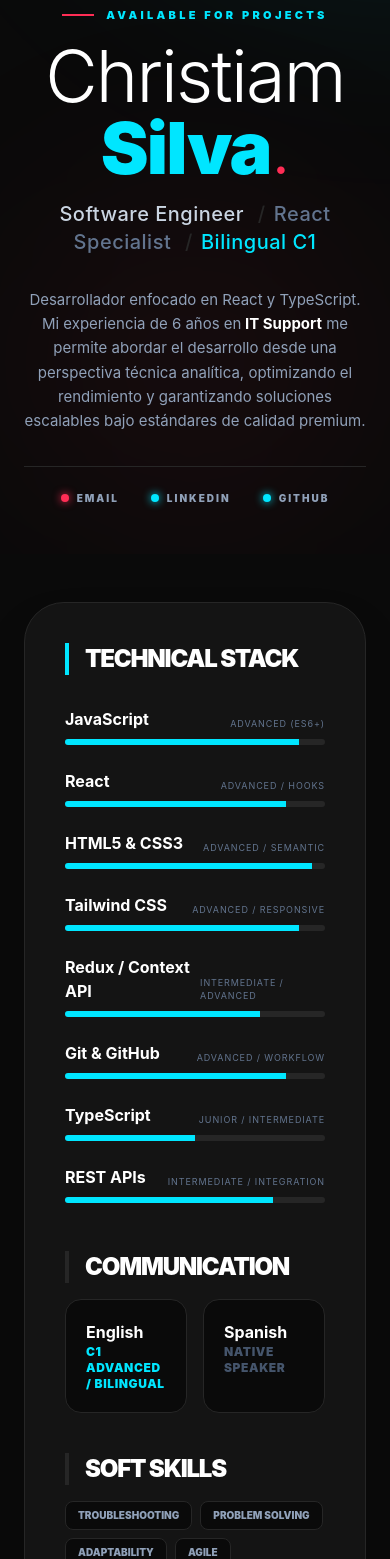
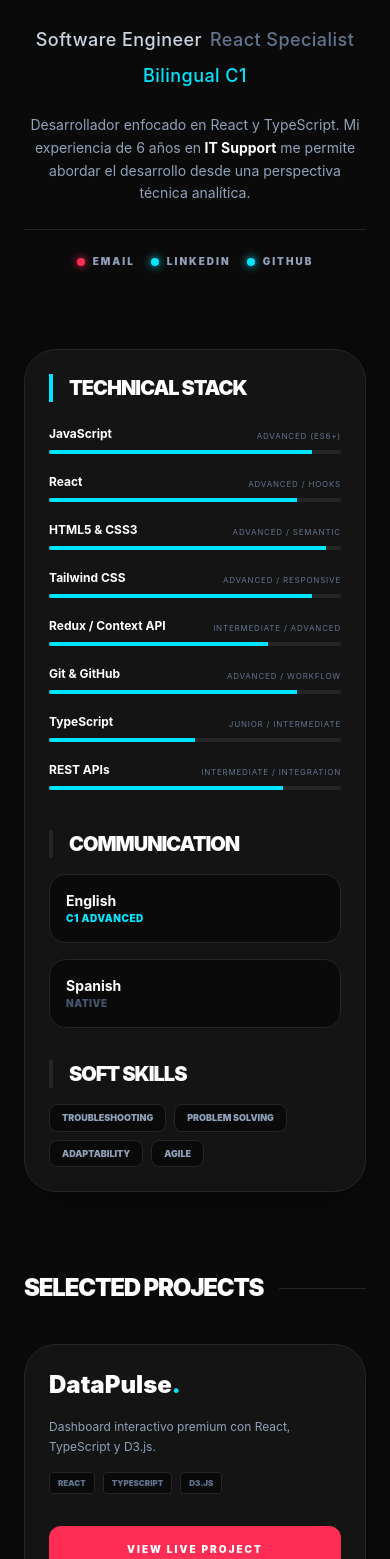
Before and after one commit to christiamgsp/mi-portafolio, a React (Vite) app: page / in a window 390 px wide. Shown: the part 329-1888 px from the top of the page. Built offline with nearby package versions, Linux system fonts and the light colour scheme.

Commit message:
style: enhance mobile responsiveness across all portfolio components

```diff
--- a/src/components/Certificados.jsx
+++ b/src/components/Certificados.jsx
@@ -2,22 +2,22 @@ import React from 'react';
 import { certificaciones } from '../data';
 
 const Certificados = () => (
-  <section className='py-16 bg-[#0A0A0A]'>
+  <section className='py-12 md:py-16 bg-[#0A0A0A]'>
     <div className='container mx-auto px-6 max-w-5xl'>
-      <h2 className='text-2xl font-black text-white tracking-tighter mb-10 uppercase border-l-4 border-[#00E6FF] pl-4'>
+      <h2 className='text-xl md:text-2xl font-black text-white tracking-tighter mb-8 md:mb-10 uppercase border-l-4 border-[#00E6FF] pl-4'>
         Credentials & Education
       </h2>
 
-      <div className='grid grid-cols-1 md:grid-cols-3 gap-6'>
+      <div className='grid grid-cols-1 sm:grid-cols-2 md:grid-cols-3 gap-4 md:gap-6'>
         {certificaciones.map((cert) => (
           <div
             key={cert.id}
-            className='bg-[#141414] p-8 rounded-[2rem] border border-[#262626] hover:border-[#00E6FF]/30 transition-all group flex flex-col justify-between'>
+            className='bg-[#141414] p-6 md:p-8 rounded-[1.5rem] md:rounded-[2rem] border border-[#262626] hover:border-[#00E6FF]/30 transition-all group flex flex-col justify-between'>
             <div>
-              <span className='text-[10px] font-black uppercase tracking-widest text-[#00E6FF] bg-[#00E6FF]/5 px-2 py-1 rounded'>
+              <span className='text-[9px] md:text-[10px] font-black uppercase tracking-widest text-[#00E6FF] bg-[#00E6FF]/5 px-2 py-1 rounded'>
                 {cert.academia}
               </span>
-              <h3 className='mt-4 text-lg font-bold text-white leading-tight'>
+              <h3 className='mt-4 text-md md:text-lg font-bold text-white leading-tight'>
                 {cert.titulo}
               </h3>
             </div>
@@ -25,7 +25,7 @@ const Certificados = () => (
               href={cert.link}
               target='_blank'
               rel='noopener noreferrer'
-              className='mt-8 text-[10px] font-black text-slate-500 hover:text-white uppercase tracking-widest flex items-center gap-2 transition-colors'>
+              className='mt-6 md:mt-8 text-[9px] md:text-[10px] font-black text-slate-500 hover:text-white uppercase tracking-widest flex items-center gap-2 transition-colors'>
               Verify Document →
             </a>
           </div>
@@ -34,5 +34,4 @@ const Certificados = () => (
     </div>
   </section>
 );
-
 export default Certificados;
--- a/src/components/HabilidadesYIdiomas.jsx
+++ b/src/components/HabilidadesYIdiomas.jsx
@@ -17,28 +17,29 @@ const HabilidadesYIdiomas = () => {
   ];
 
   return (
-    <section className='py-12 bg-[#0A0A0A]'>
+    <section className='py-8 md:py-12 bg-[#0A0A0A]'>
       <div className='container mx-auto px-6 max-w-5xl'>
-        <div className='bg-[#141414] p-10 rounded-[2.5rem] border border-[#262626] shadow-2xl'>
-          <div className='grid grid-cols-1 md:grid-cols-2 gap-12'>
-            <div className='space-y-8'>
-              <h2 className='text-2xl font-black text-white tracking-tighter uppercase border-l-4 border-[#00E6FF] pl-4'>
+        <div className='bg-[#141414] p-6 md:p-10 rounded-[2rem] md:rounded-[2.5rem] border border-[#262626] shadow-2xl'>
+          <div className='grid grid-cols-1 md:grid-cols-2 gap-10 md:gap-12'>
+            {/* Technical Stack */}
+            <div className='space-y-6 md:space-y-8'>
+              <h2 className='text-xl md:text-2xl font-black text-white tracking-tighter uppercase border-l-4 border-[#00E6FF] pl-4'>
                 Technical Stack
               </h2>
-              <div className='grid grid-cols-1 sm:grid-cols-2 gap-x-8 gap-y-6'>
+              <div className='grid grid-cols-1 sm:grid-cols-2 gap-x-8 gap-y-5'>
                 {technicalSkills.map((skill) => (
                   <div key={skill.name} className='group space-y-2'>
                     <div className='flex justify-between items-end'>
-                      <p className='text-white font-bold group-hover:text-[#00E6FF] transition-colors'>
+                      <p className='text-xs md:text-sm text-white font-bold group-hover:text-[#00E6FF] transition-colors'>
                         {skill.name}
                       </p>
-                      <span className='text-[9px] text-slate-500 uppercase tracking-widest'>
+                      <span className='text-[8px] text-slate-500 uppercase tracking-widest'>
                         {skill.level}
                       </span>
                     </div>
-                    <div className='h-1.5 w-full bg-[#262626] rounded-full overflow-hidden'>
+                    <div className='h-1 w-full bg-[#262626] rounded-full overflow-hidden'>
                       <div
-                        className='h-full bg-[#00E6FF] transition-all duration-1000'
+                        className='h-full bg-[#00E6FF]'
                         style={{ width: skill.percent }}></div>
                     </div>
                   </div>
@@ -46,29 +47,30 @@ const HabilidadesYIdiomas = () => {
               </div>
             </div>
 
-            <div className='space-y-10'>
+            {/* Comunicación y Soft Skills */}
+            <div className='space-y-8 md:space-y-10'>
               <div className='space-y-4'>
-                <h2 className='text-2xl font-black text-white tracking-tighter uppercase border-l-4 border-[#262626] pl-4'>
+                <h2 className='text-xl md:text-2xl font-black text-white tracking-tighter uppercase border-l-4 border-[#262626] pl-4'>
                   Communication
                 </h2>
-                <div className='flex gap-4'>
-                  <div className='bg-[#0A0A0A] border border-[#262626] p-5 rounded-2xl flex-1'>
-                    <p className='text-white font-bold'>English</p>
-                    <p className='text-xs text-[#00E6FF] font-black uppercase tracking-wider'>
-                      C1 Advanced / Bilingual
+                <div className='flex flex-col sm:flex-row gap-4'>
+                  <div className='bg-[#0A0A0A] border border-[#262626] p-4 md:p-5 rounded-2xl flex-1'>
+                    <p className='text-sm text-white font-bold'>English</p>
+                    <p className='text-[10px] text-[#00E6FF] font-black uppercase tracking-wider'>
+                      C1 Advanced
                     </p>
                   </div>
-                  <div className='bg-[#0A0A0A] border border-[#262626] p-5 rounded-2xl flex-1'>
-                    <p className='text-white font-bold'>Spanish</p>
-                    <p className='text-xs text-slate-600 font-black uppercase tracking-wider'>
-                      Native Speaker
+                  <div className='bg-[#0A0A0A] border border-[#262626] p-4 md:p-5 rounded-2xl flex-1'>
+                    <p className='text-sm text-white font-bold'>Spanish</p>
+                    <p className='text-[10px] text-slate-600 font-black uppercase tracking-wider'>
+                      Native
                     </p>
                   </div>
                 </div>
               </div>
 
               <div className='space-y-4'>
-                <h2 className='text-2xl font-black text-white tracking-tighter uppercase border-l-4 border-[#262626] pl-4'>
+                <h2 className='text-xl md:text-2xl font-black text-white tracking-tighter uppercase border-l-4 border-[#262626] pl-4'>
                   Soft Skills
                 </h2>
                 <div className='flex flex-wrap gap-2'>
@@ -80,7 +82,7 @@ const HabilidadesYIdiomas = () => {
                   ].map((s) => (
                     <span
                       key={s}
-                      className='text-[10px] font-black bg-[#0A0A0A] text-slate-400 border border-[#262626] px-3 py-1.5 rounded-lg uppercase'>
+                      className='text-[9px] md:text-[10px] font-black bg-[#0A0A0A] text-slate-400 border border-[#262626] px-3 py-1.5 rounded-lg uppercase'>
                       {s}
                     </span>
                   ))}
@@ -93,5 +95,4 @@ const HabilidadesYIdiomas = () => {
     </section>
   );
 };
-
 export default HabilidadesYIdiomas;
--- a/src/components/Header.jsx
+++ b/src/components/Header.jsx
@@ -6,54 +6,54 @@ const Header = () => {
     'Contacto Oportunidad Laboral - Full Stack Developer'
   );
   const emailBody = encodeURIComponent(
-    'Hola Christiam,\n\nHe visto tu portfolio y me ha interesado mucho tu perfil técnico, especialmente tu experiencia en React y tu background en IT Support. Me gustaría que pudiéramos agendar una breve llamada para conocerte mejor.\n\nSaludos.'
+    'Hola Christiam,\n\nHe visto tu portfolio...'
   );
   const mailtoLink = `mailto:christiamgsp@gmail.com?subject=${emailSubject}&body=${emailBody}`;
 
   return (
-    <header className='relative pt-24 pb-12 overflow-hidden bg-[#0A0A0A]'>
-      <div className='absolute top-0 right-0 -translate-y-1/2 translate-x-1/2 w-[600px] h-[600px] bg-[#00E6FF]/10 rounded-full blur-[120px]'></div>
-      <div className='absolute bottom-0 left-0 w-96 h-96 bg-[#FF2D55]/5 rounded-full blur-[100px]'></div>
+    <header className='relative pt-12 md:pt-24 pb-12 overflow-hidden bg-[#0A0A0A]'>
+      <div className='absolute top-0 right-0 -translate-y-1/2 translate-x-1/2 w-[300px] md:w-[600px] h-[300px] md:h-[600px] bg-[#00E6FF]/10 rounded-full blur-[80px] md:blur-[120px]'></div>
 
       <div className='container relative mx-auto px-6 max-w-5xl'>
-        <div className='flex flex-col md:flex-row items-center md:items-start gap-16'>
-          <div className='flex-1 space-y-8 text-center md:text-left order-2 md:order-1'>
+        <div className='flex flex-col md:flex-row items-center md:items-start gap-10 md:gap-16'>
+          {/* Contenido de Texto */}
+          <div className='flex-1 space-y-6 md:space-y-8 text-center md:text-left order-2 md:order-1'>
             <div className='space-y-4'>
               <div className='flex items-center justify-center md:justify-start gap-3'>
                 <span className='w-8 h-[2px] bg-[#FF2D55]'></span>
-                <span className='text-[11px] font-black tracking-[0.3em] text-[#00E6FF] uppercase'>
+                <span className='text-[10px] md:text-[11px] font-black tracking-[0.3em] text-[#00E6FF] uppercase'>
                   Available for Projects
                 </span>
               </div>
 
-              <h1 className='text-7xl font-light tracking-tight text-white leading-none'>
+              <h1 className='text-5xl md:text-7xl font-light tracking-tight text-white leading-tight md:leading-none'>
                 Christiam{' '}
                 <span className='font-black text-[#00E6FF]'>Silva</span>
                 <span className='text-[#FF2D55]'>.</span>
               </h1>
 
-              <p className='text-xl text-slate-300 font-medium tracking-wide'>
-                Software Engineer <span className='text-[#262626] mx-2'>/</span>
+              <p className='text-lg md:text-xl text-slate-300 font-medium tracking-wide flex flex-wrap justify-center md:justify-start items-center gap-2'>
+                Software Engineer{' '}
+                <span className='hidden md:inline text-[#262626]'>/</span>
                 <span className='text-slate-500'>React Specialist</span>{' '}
-                <span className='text-[#262626] mx-2'>/</span>
+                <span className='hidden md:inline text-[#262626]'>/</span>
                 <span className='text-[#00E6FF]'>Bilingual C1</span>
               </p>
             </div>
 
-            <p className='text-[15px] text-slate-400 leading-relaxed max-w-xl mx-auto md:mx-0'>
+            <p className='text-sm md:text-[15px] text-slate-400 leading-relaxed max-w-xl mx-auto md:mx-0'>
               Desarrollador enfocado en React y TypeScript. Mi experiencia de 6
               años en
               <span className='text-white font-bold'> IT Support</span> me
               permite abordar el desarrollo desde una perspectiva técnica
-              analítica, optimizando el rendimiento y garantizando soluciones
-              escalables bajo estándares de calidad premium.
+              analítica.
             </p>
 
-            <div className='flex flex-wrap justify-center md:justify-start gap-8 pt-6 border-t border-[#262626]'>
+            <div className='flex flex-wrap justify-center md:justify-start gap-4 md:gap-8 pt-6 border-t border-[#262626]'>
               <a
                 href={mailtoLink}
                 className='group flex items-center gap-2 text-slate-400 hover:text-white transition-all text-[10px] font-black uppercase tracking-[0.2em]'>
-                <span className='w-2 h-2 rounded-full bg-[#FF2D55] shadow-[0_0_8px_#FF2D55]'></span>
+                <span className='w-2 h-2 rounded-full bg-[#FF2D55] shadow-[0_0_8px_#FF2D55]'></span>{' '}
                 Email
               </a>
               <a
@@ -61,7 +61,7 @@ const Header = () => {
                 target='_blank'
                 rel='noreferrer'
                 className='group flex items-center gap-2 text-slate-400 hover:text-[#00E6FF] transition-all text-[10px] font-black uppercase tracking-[0.2em]'>
-                <span className='w-2 h-2 rounded-full bg-[#00E6FF] shadow-[0_0_8px_#00E6FF]'></span>
+                <span className='w-2 h-2 rounded-full bg-[#00E6FF] shadow-[0_0_8px_#00E6FF]'></span>{' '}
                 LinkedIn
               </a>
               <a
@@ -69,24 +69,25 @@ const Header = () => {
                 target='_blank'
                 rel='noreferrer'
                 className='group flex items-center gap-2 text-slate-400 hover:text-[#00E6FF] transition-all text-[10px] font-black uppercase tracking-[0.2em]'>
-                <span className='w-2 h-2 rounded-full bg-[#00E6FF] shadow-[0_0_8px_#00E6FF]'></span>
+                <span className='w-2 h-2 rounded-full bg-[#00E6FF] shadow-[0_0_8px_#00E6FF]'></span>{' '}
                 GitHub
               </a>
             </div>
           </div>
 
+          {/* Foto de Perfil */}
           <div className='shrink-0 order-1 md:order-2'>
             <div className='relative'>
               <div className='absolute -inset-4 border border-[#262626] rounded-full'></div>
               <div className='absolute -inset-1 border border-[#00E6FF]/20 rounded-full animate-pulse'></div>
-              <div className='relative w-44 h-44 md:w-56 md:h-56 rounded-full overflow-hidden border-4 border-[#141414] shadow-[0_0_50px_rgba(0,230,255,0.1)]'>
+              <div className='relative w-40 h-40 md:w-56 md:h-56 rounded-full overflow-hidden border-4 border-[#141414] shadow-[0_0_50px_rgba(0,230,255,0.1)]'>
                 <img
                   src='public\pdfs\foto-perfil.jpg'
                   alt='Christiam Silva'
                   className='w-full h-full object-cover filter grayscale hover:grayscale-0 transition-all duration-1000 scale-110 hover:scale-100'
                 />
               </div>
-              <div className='absolute bottom-4 right-4 w-10 h-10 bg-[#FF2D55] rounded-full flex items-center justify-center border-4 border-[#0A0A0A]'>
+              <div className='absolute bottom-3 right-3 md:bottom-4 md:right-4 w-8 h-8 md:w-10 md:h-10 bg-[#FF2D55] rounded-full flex items-center justify-center border-4 border-[#0A0A0A]'>
                 <div className='w-2 h-2 bg-white rounded-full animate-ping'></div>
               </div>
             </div>
@@ -96,5 +97,4 @@ const Header = () => {
     </header>
   );
 };
-
 export default Header;
--- a/src/components/Proyectos.jsx
+++ b/src/components/Proyectos.jsx
@@ -4,28 +4,28 @@ const Proyectos = () => {
   const listaProyectos = [
     {
       nombre: 'DataPulse',
-      desc: 'Dashboard interactivo premium con React, TypeScript y D3.js. Visualización avanzada de datos complejos mediante gráficos dinámicos.',
+      desc: 'Dashboard interactivo premium con React, TypeScript y D3.js.',
       stack: ['React', 'TypeScript', 'D3.js'],
       link: 'https://data-pulse-ivory.vercel.app/',
       accent: '#00E6FF',
     },
     {
       nombre: 'SmartShop',
-      desc: 'Plataforma e-commerce con asistente de Inteligencia Artificial integrado para asesoramiento en tiempo real.',
+      desc: 'Plataforma e-commerce con asistente de Inteligencia Artificial.',
       stack: ['React', 'AI Integration', 'Redux'],
       link: 'https://modern-ecommerce-react-ph12eex9c-christiamgsps-projects.vercel.app/',
       accent: '#A855F7',
     },
     {
       nombre: 'OrganizeMe',
-      desc: 'Aplicación de gestión de proyectos inspirada en Trello, diseñada para organizar tareas de forma visual y fluida.',
+      desc: 'Aplicación de gestión de proyectos inspirada en Trello.',
       stack: ['React', 'NoSQL', 'Real-time'],
       link: 'https://organize-me-gules.vercel.app/',
       accent: '#6366F1',
     },
     {
       nombre: 'TareApp',
-      desc: 'Gestor de tareas rápido, eficiente y altamente funcional, enfocado en una UI/UX limpia y minimalista.',
+      desc: 'Gestor de tareas rápido, eficiente y minimalista.',
       stack: ['React', 'Hooks', 'Clean UI'],
       link: 'https://christiamgsp.github.io/tareapp/',
       accent: '#94A3B8',
@@ -33,33 +33,33 @@ const Proyectos = () => {
   ];
 
   return (
-    <section className='py-16 bg-[#0A0A0A]'>
+    <section className='py-12 md:py-16 bg-[#0A0A0A]'>
       <div className='container mx-auto px-6 max-w-5xl'>
-        <div className='flex items-center gap-4 mb-14'>
-          <h2 className='text-3xl font-black text-white tracking-tighter uppercase'>
+        <div className='flex items-center gap-4 mb-10 md:mb-14'>
+          <h2 className='text-2xl md:text-3xl font-black text-white tracking-tighter uppercase'>
             Selected Projects
           </h2>
           <div className='h-px flex-grow bg-[#262626]'></div>
         </div>
 
-        <div className='grid grid-cols-1 md:grid-cols-2 gap-8'>
+        <div className='grid grid-cols-1 md:grid-cols-2 gap-6 md:gap-8'>
           {listaProyectos.map((p) => (
             <div
               key={p.nombre}
-              className='group bg-[#141414] p-10 rounded-[2.5rem] border border-[#262626] flex flex-col justify-between hover:border-white/10 transition-all shadow-xl'>
+              className='group bg-[#141414] p-6 md:p-10 rounded-[2rem] md:rounded-[2.5rem] border border-[#262626] flex flex-col justify-between hover:border-white/10 transition-all shadow-xl'>
               <div className='space-y-4'>
-                <h3 className='text-3xl font-black text-white'>
+                <h3 className='text-2xl md:text-3xl font-black text-white'>
                   {p.nombre}
                   <span style={{ color: p.accent }}>.</span>
                 </h3>
-                <p className='text-slate-400 text-sm leading-relaxed'>
+                <p className='text-slate-400 text-xs md:text-sm leading-relaxed'>
                   {p.desc}
                 </p>
                 <div className='flex flex-wrap gap-2'>
                   {p.stack.map((s) => (
                     <span
                       key={s}
-                      className='text-[9px] font-black bg-[#0A0A0A] text-slate-500 px-2 py-1 rounded border border-[#262626] uppercase'>
+                      className='text-[8px] md:text-[9px] font-black bg-[#0A0A0A] text-slate-500 px-2 py-1 rounded border border-[#262626] uppercase'>
                       {s}
                     </span>
                   ))}
@@ -69,7 +69,7 @@ const Proyectos = () => {
                 href={p.link}
                 target='_blank'
                 rel='noreferrer'
-                className='mt-10 inline-flex items-center justify-center w-full py-4 bg-[#FF2D55] text-white font-black text-[11px] uppercase tracking-[0.2em] rounded-2xl hover:brightness-110 hover:shadow-[0_0_20px_rgba(255,45,85,0.3)] transition-all'>
+                className='mt-8 md:mt-10 inline-flex items-center justify-center w-full py-4 bg-[#FF2D55] text-white font-black text-[10px] md:text-[11px] uppercase tracking-[0.2em] rounded-xl md:rounded-2xl hover:brightness-110 transition-all'>
                 View Live Project
               </a>
             </div>
@@ -79,5 +79,4 @@ const Proyectos = () => {
     </section>
   );
 };
-
 export default Proyectos;
```
